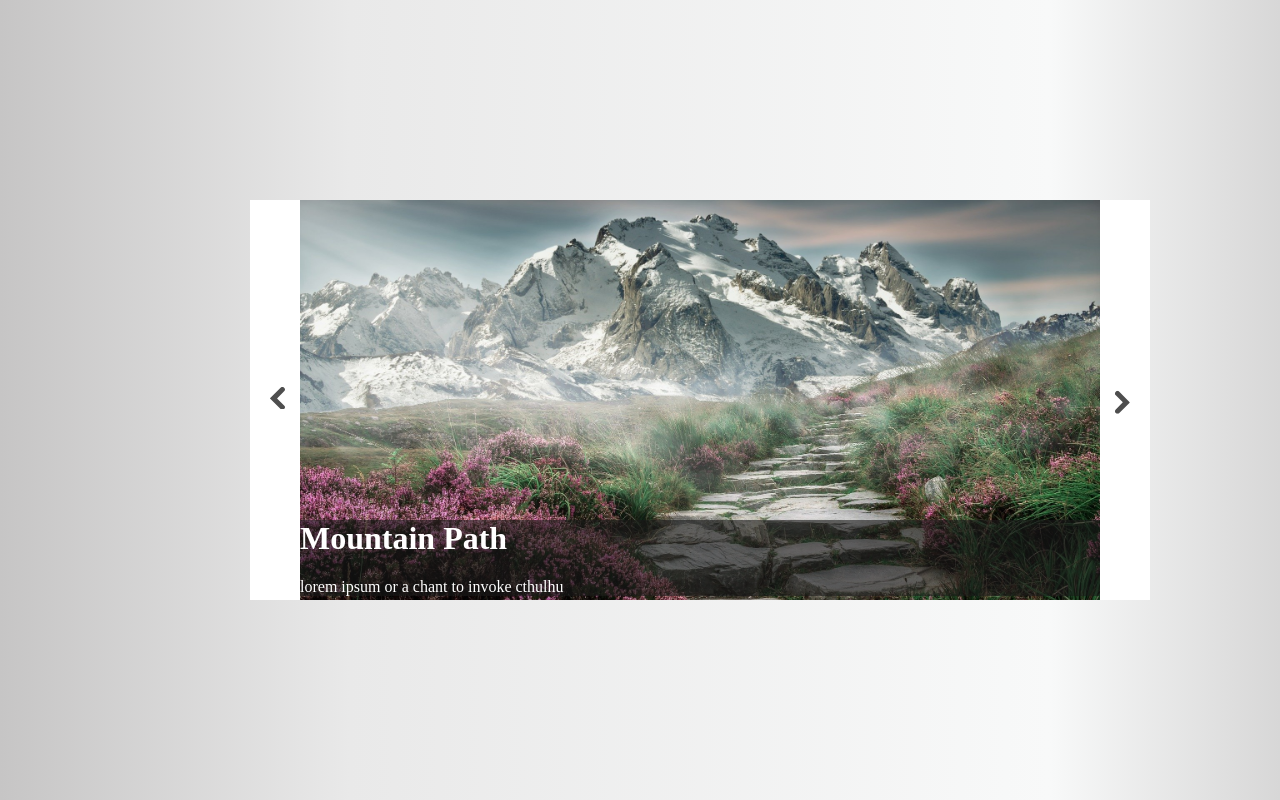
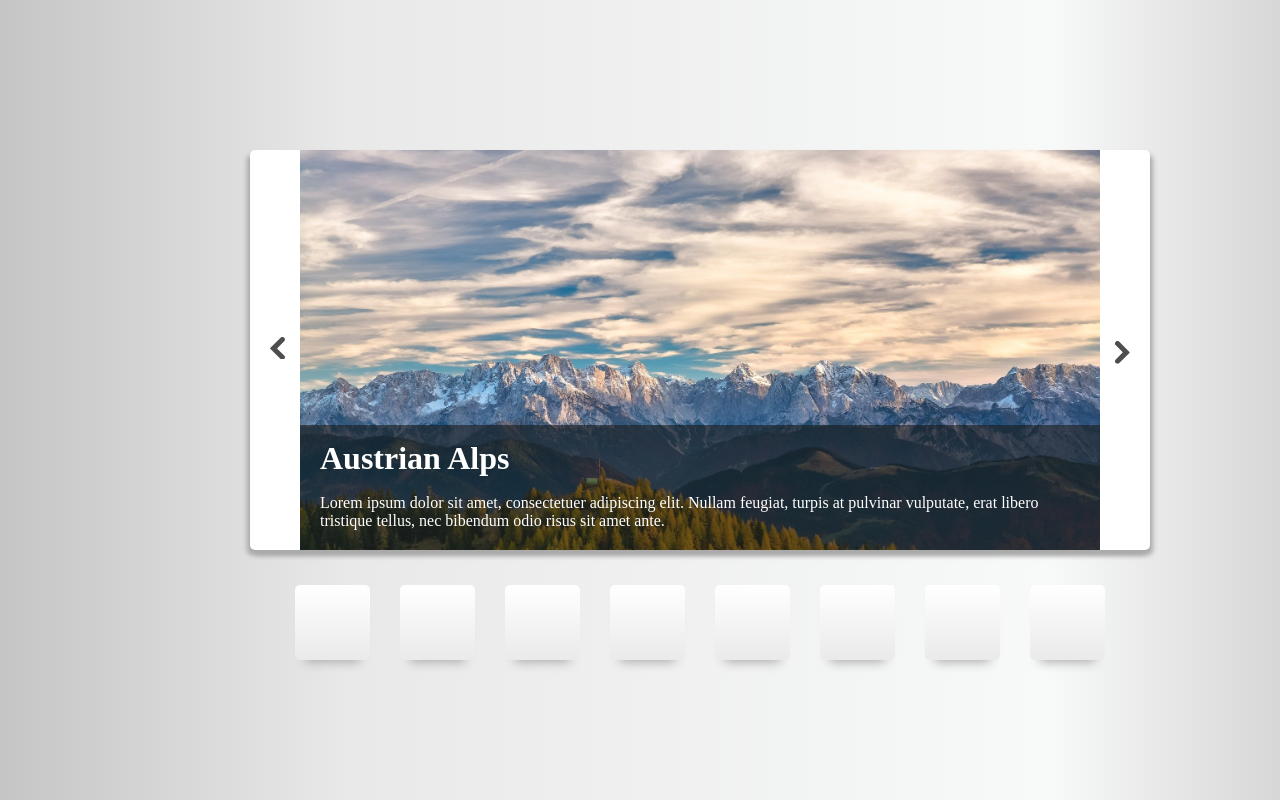
Before and after one commit to janmatzek/stay-at-home-final-project, a plain HTML site: page index.html in a window 1280 px wide. Shown: the top 800 px of the page. Drawn offline with nearby package versions, Linux system fonts and the light colour scheme.

Commit message:
photos loading via js, navigation arrows working
still need to limit the currentPhoto values to the interval of <0,7> and ensure min/max transition

```diff
--- a/index.html
+++ b/index.html
@@ -9,10 +9,10 @@
 <body>
 
 <div class="wrapper">
-
+    <div class="content">
         <div class="gallery">
 
-        <div class="arrowLeft">
+            <div class="arrow left" id="leftArrow">
             <svg xmlns="http://www.w3.org/2000/svg" width="14.906" height="22.75" viewBox="0 0 14.906 22.75">
                 <defs>
                 <style>
@@ -27,14 +27,14 @@
             </div>
 
             <main>
-            <div class="image"><img src="./images/path.jpg"></div>
+                <div class="image"><img id="photo" ></div>
                 <div class="story">
-                <h1>Mountain Path</h1>
-                <p>lorem ipsum or a chant to invoke cthulhu</p>
+                    <h1 id="photo-title"></h1>
+                    <p id="photo-description"></p>
                 </div>
             </main>
 
-        <div class="arrowRight">
+            <div class="arrow right" id="rightArrow">
                 <svg xmlns="http://www.w3.org/2000/svg" width="14.906" height="22.75" viewBox="0 0 14.906 22.75">
                     <defs>
                     <style>
@@ -50,10 +50,18 @@
         </div>
 
         <div class="thumbnails">
+            <div class="thumbnail"></div>
+            <div class="thumbnail"></div>
+            <div class="thumbnail"></div>
+            <div class="thumbnail"></div>
+            <div class="thumbnail"></div>
+            <div class="thumbnail"></div>
+            <div class="thumbnail"></div>
+            <div class="thumbnail"></div>
 
 
         </div>
-
+    </div>
  </div>
     <script src="https://code.jquery.com/jquery-3.5.1.min.js"></script>
     <script src="script.js"></script>
--- a/script.js
+++ b/script.js
@@ -0,0 +1,69 @@
+let alps = {
+    photo: 'images/alps.jpg',
+    title: 'Austrian Alps',
+    description: "Lorem ipsum dolor sit amet, consectetuer adipiscing elit. Nullam feugiat, turpis at pulvinar vulputate, erat libero tristique tellus, nec bibendum odio risus sit amet ante."
+}
+
+let bled = {
+    photo: 'images/bled.jpg',
+    title: 'Bled, Slovenia',
+    description: "Et harum quidem rerum facilis est et expedita distinctio. Cras elementum. In rutrum. Aliquam id dolor. Integer lacinia. "
+}
+
+let fuji = {
+    photo: 'images/fuji.jpg',
+    title: 'Mount Fuji',
+    description: "Duis viverra diam non justo. Etiam posuere lacus quis dolor. Nullam rhoncus aliquam metus."
+}
+
+let path = {
+    photo: 'images/path.jpg',
+    title: 'Mountain path',
+    description: "Aliquam id dolor. Etiam sapien elit, consequat eget, tristique non, venenatis quis, ante. Nam quis nulla. Curabitur vitae diam non enim vestibulum interdum."
+}
+
+
+let scotland = {
+    photo: 'images/scotland.jpg',
+    title: 'Scottish hills',
+    description: "Vestibulum erat nulla, ullamcorper nec, rutrum non, nonummy ac, erat. Morbi imperdiet, mauris ac auctor dictum, nisl ligula egestas nulla, et sollicitudin sem purus in lacus."
+}
+
+let sunset = {
+    photo: 'images/sunsetClouds.jpg',
+    title: 'Sunset and clouds',
+    description: "Integer tempor. Duis risus. Etiam dictum tincidunt diam. Proin mattis lacinia justo. Nullam eget nisl."
+}
+
+let thailand = {
+    photo: 'images/thailand.jpg',
+    title: 'Chiang Rai',
+    description: "Praesent in mauris eu tortor porttitor accumsan. Donec ipsum massa, ullamcorper in, auctor et, scelerisque sed, est."
+}
+
+let yellowstone = {
+    photo: 'images/yellowstone.jpg',
+    title: 'Yellowstone National Park',
+    description: "Integer tempor. Sed ac dolor sit amet purus malesuada congue. Etiam egestas wisi a erat. Vivamus ac leo pretium faucibus."
+}
+
+let imagesData = [alps, bled, fuji, path, scotland, sunset, thailand, yellowstone]
+
+let currentPhoto = 0
+
+let loadPhoto = (photoNumber) => {
+$('#photo').attr('src', imagesData[currentPhoto].photo)
+$('#photo-title').text(imagesData[currentPhoto].title)
+$('#photo-description').text(imagesData[currentPhoto].description)
+}
+// the append is an issue -> it literally appends to previous value, including what was inserted by javaScript
+loadPhoto(currentPhoto)
+
+$('#rightArrow').click( () => {
+    currentPhoto++;
+    loadPhoto(currentPhoto);
+})
+$('#leftArrow').click( () => {
+    currentPhoto = currentPhoto - 1;
+    loadPhoto(currentPhoto);
+})
--- a/style.css
+++ b/style.css
@@ -1,5 +1,6 @@
 body{
     margin: 0px;
+    padding: 0px;
 }
 .wrapper {
     width: 1400px;
@@ -7,17 +8,19 @@ body{
     background: linear-gradient(90deg, rgba(198,197,197,1) 0%, rgba(233,233,233,1) 25%, rgba(248,249,249,1) 75%, rgba(198,197,197,1) 100%);
     height: 1200px;
     margin-top: 0px;
+    padding-top: 0px;
     margin-left: auto;
     margin-right: auto;
     display: flex;
     flex-direction: column;
-    justify-content: space-around;
     align-items: center;
 }
-
+.content{
+    margin-top: 150px;
+}
 .gallery {
     width: 900px;
-
+    margin-top: 0px;
     margin-left: auto;
     margin-right: auto;
     display: flex;
@@ -25,12 +28,21 @@ body{
     justify-content: space-between;
     align-items: center;
     background-color: white;
+    box-shadow: 3px 5px 5px #aaaaaa, -3px 5px 5px #aaaaaa;
+    border-radius: 5px;
 }
 
-.arrowLeft{
+.arrow:hover{
+    cursor: pointer;
+}
+.cls-1:hover {
+    cursor: pointer;
+    fill: #aaaaaa;
+}
+.left{
     margin-left: 20px;
 }
-.arrowRight {
+.right {
     transform: rotate(0.5turn);
     margin-right: 20px;
 }
@@ -41,13 +53,9 @@ height: 400px;
 margin-left: auto;
 margin-right: auto;
 background-color: yellow;
+display: flexbox;
 }
-.image {
-    width: 800px;
-    height: 400px;
-    margin-left: auto;
-    margin-right: auto;
-}
+
 
 img {
     width: 800px;
@@ -58,14 +66,46 @@ img {
 .story {
     background-color: rgba(25, 25, 25, .6);
     position: relative;
-    bottom: 20%;
+    height: 125px;
+    bottom: 129px;
     z-index: +1;
+    display: flex;
+    flex-direction: column;
+    justify-content: flex-end;
+    padding-left: 20px;
+    padding-right: 20px;
+
 }
 h1 {
     color: white;
-    margin-top: 0px;
-    opacity: 1;
+    margin: 0px;
+    margin-bottom: 17px;
 }
 p {
     color: white;
+    vertical-align: bottom;
+    margin: 0px;
+    margin-bottom: 20px;
 }
+
+.thumbnails {
+    display: flex;
+    flex-direction: row;
+    justify-content: center;
+    margin-left: auto;
+    margin-right: auto;
+    margin-top: 35px;
+    margin-bottom: 25px;
+
+}
+
+.thumbnail {
+    height: 75px;
+    width: 75px;
+    background: rgb(235,234,234);
+    background: linear-gradient(0deg, rgba(235,234,234,1) 0%, rgba(255,255,255,1) 100%);
+    margin-left: 15px;
+    margin-right: 15px;
+    border-radius: 5px;
+    box-shadow: 0px 12px 10px -10px #aaaaaa;
+}
```
Also changed, not shown: 1 other file. Lines whose indentation alone changed are shown as unchanged.
